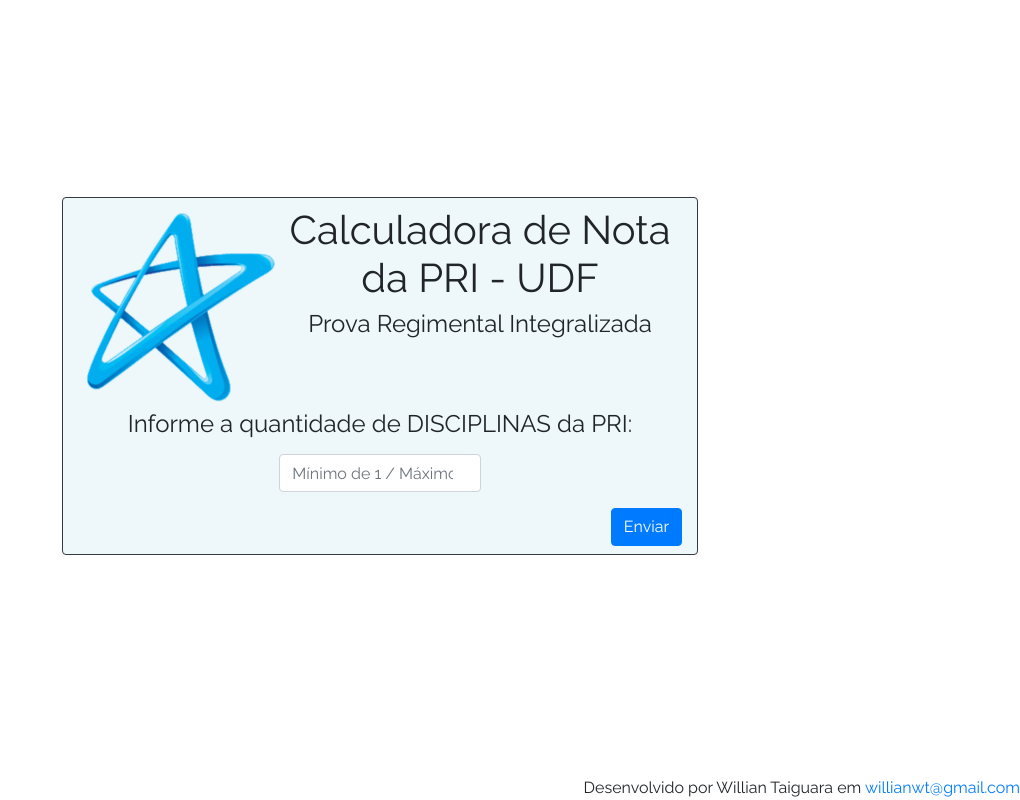
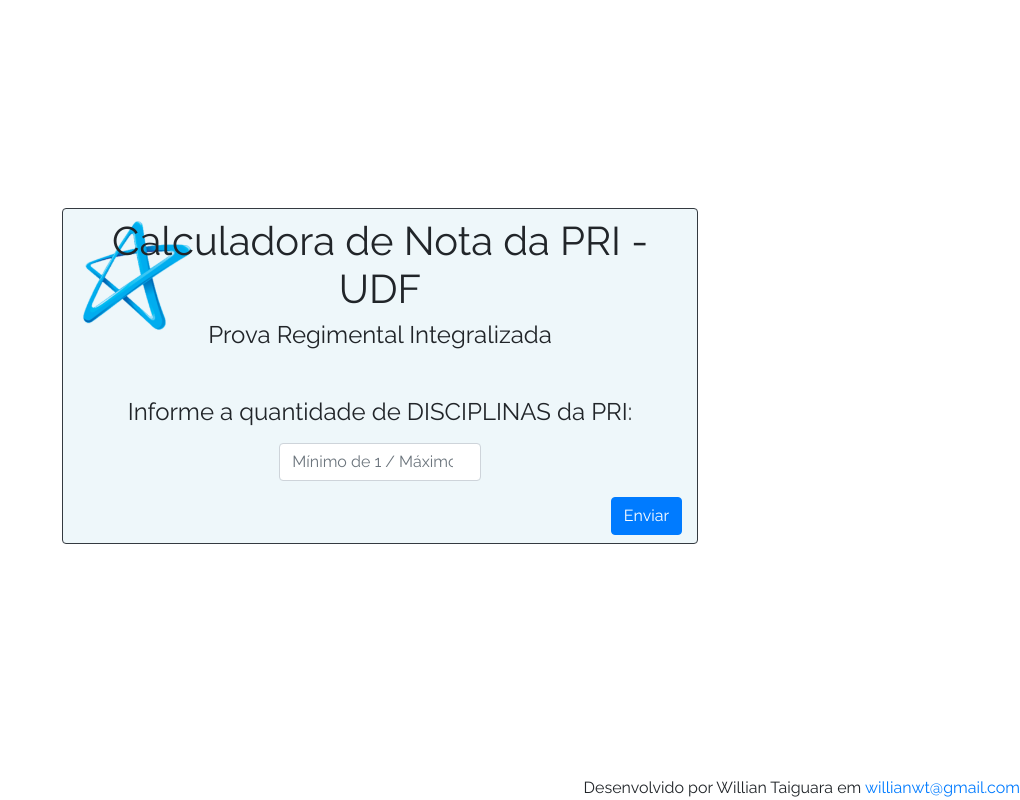
Before and after one commit to willianwt/calculadorapri, a PHP site: page / in a window 1280 px wide. Shown: the whole page, without its empty margins (260-1280 px from the left). Run offline with PHP 8.4, Linux system fonts and the light colour scheme.

Commit message:
Z-index na imagem no index.php;

```diff
--- a/index.php
+++ b/index.php
@@ -20,14 +20,22 @@
         body,html {
             height: 100%;
             font-family: 'Raleway', sans-serif;
-
+        }
+        *{
+            z-index: 1;
+        }
+        #estrela {
+            position: absolute;
+            z-index: -1 !important;
+            background: transparent;
+            width: 9vw;
         }
     </style>
 </head>
 <body>
     <div class="row h-100 mx-1">
         <div class="col-sm-6 mx-auto align-self-center mb-5 border border-dark rounded py-2" style="background-color: #EEF7FA;">
-            <img src="estrelaudf.png" alt="Estrela UDF" class="img-responsive float-left" style="background: transparent;">
+            <img src="estrelaudf.png" alt="Estrela UDF" id="estrela" class="img-responsive float-left">
 
             <div class="text-center mb-5">
                 <h1>Calculadora de Nota da PRI - UDF</h1>
```
